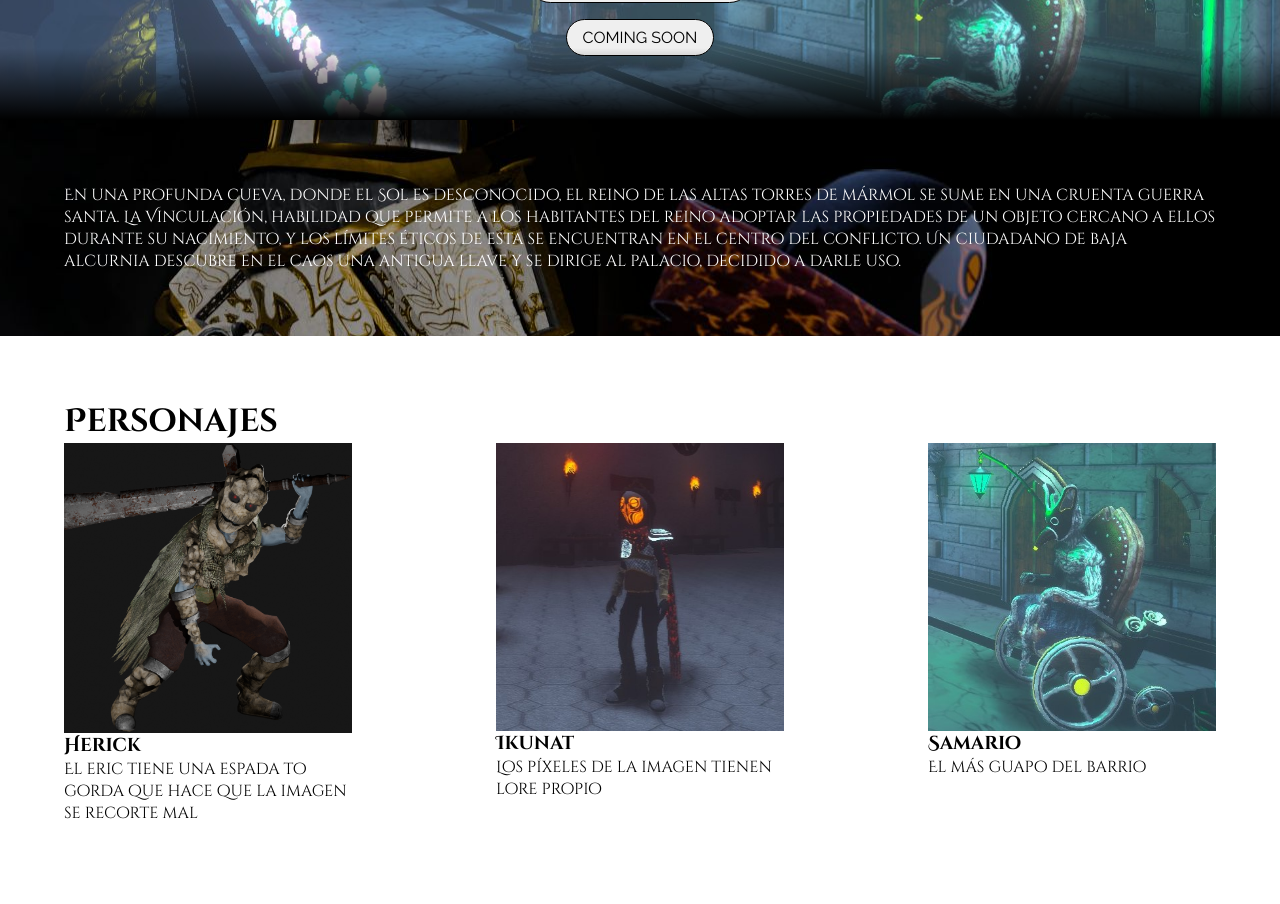
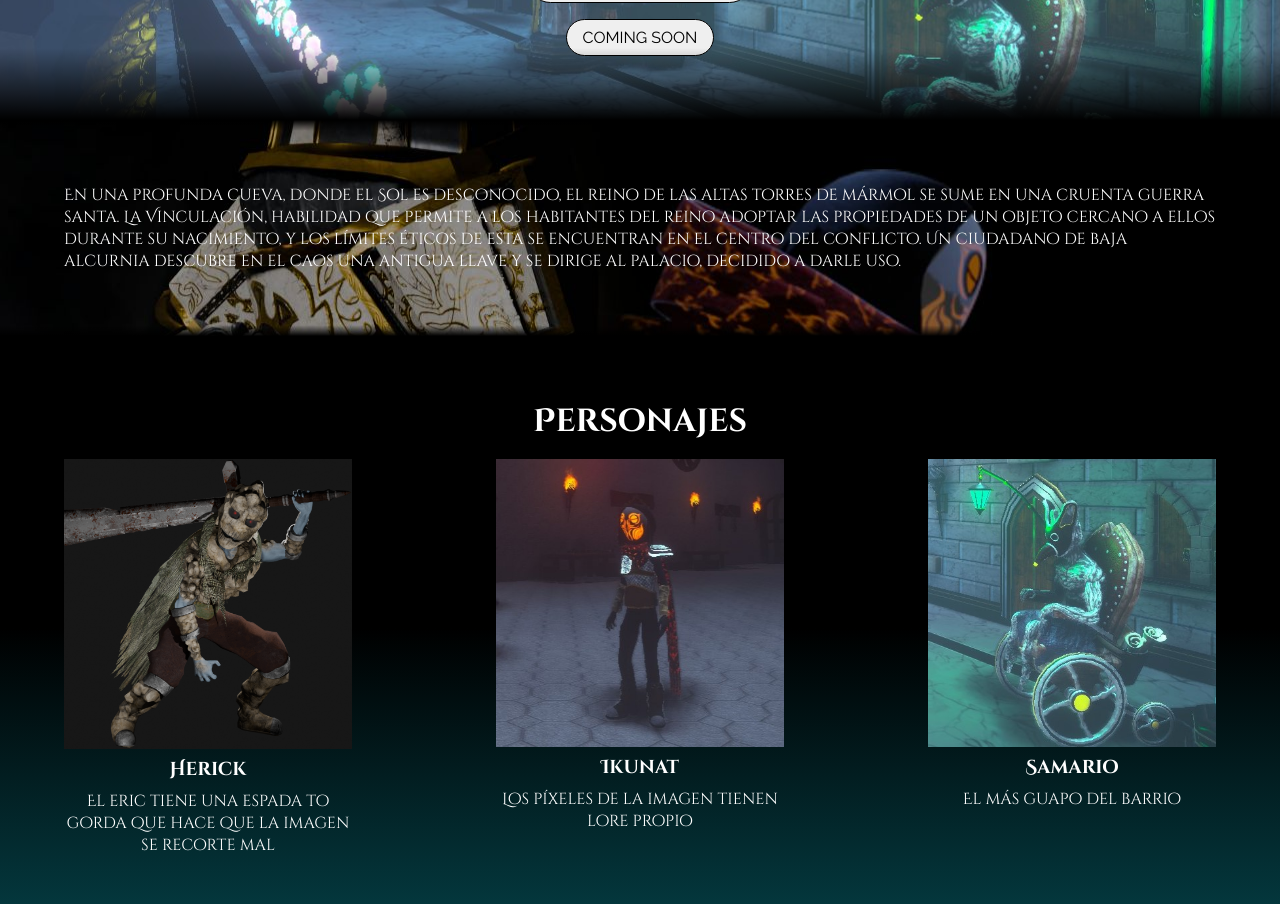
Before and after one commit to dnuezw/vinculo-variant, a React (Vite) app: page / in a window 1280 px wide. Shown: the part 240-1144 px from the top of the page. Built offline with nearby package versions, Linux system fonts and the light colour scheme.

Commit message:
organize characters and add more gradients

```diff
--- a/src/App.css
+++ b/src/App.css
@@ -82,14 +82,35 @@
     background-image: url('./assets/images/story.jpg');
     background-position: 50% 20%;
     color: white;
+    position: relative;
 }
 
 .story > p {
     padding: 64px;
 }
 
+.story::before {
+    content: "";
+    position: absolute;
+    inset: 0;
+    background: linear-gradient(to top, rgba(0,0,0,0) 95%, rgb(0, 0, 0, 1) 100%);
+}
+
+.story::after {
+    content: "";
+    position: absolute;
+    inset: 0;
+    background: linear-gradient(to bottom, rgba(0,0,0,0) 95%, rgba(0,0,0,1) 100%);
+}
+
 .characters {
-    padding: 64px
+    padding: 64px;
+    color: white;
+    display: flex;
+    flex-direction: column;
+    gap: 16px;
+    text-align: center;
+    background: linear-gradient(to bottom, #000 50%, #043a40 100%);
 }
 
 .characters > .content {
@@ -102,6 +123,8 @@
     display: flex;
     flex-direction: column;
     flex-basis: 25%;
+    gap: 8px;
+    align-items: center;
 }
 
 .characters > .content > .character > img {
```
